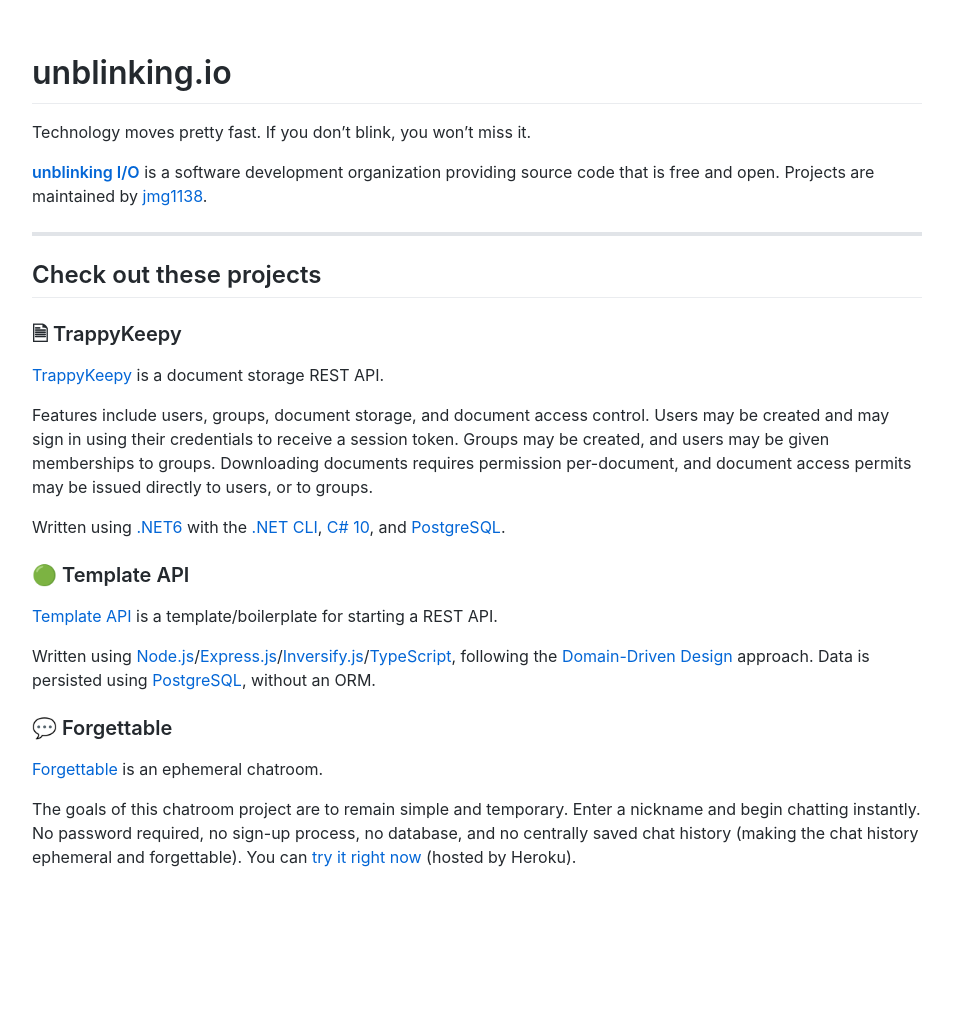
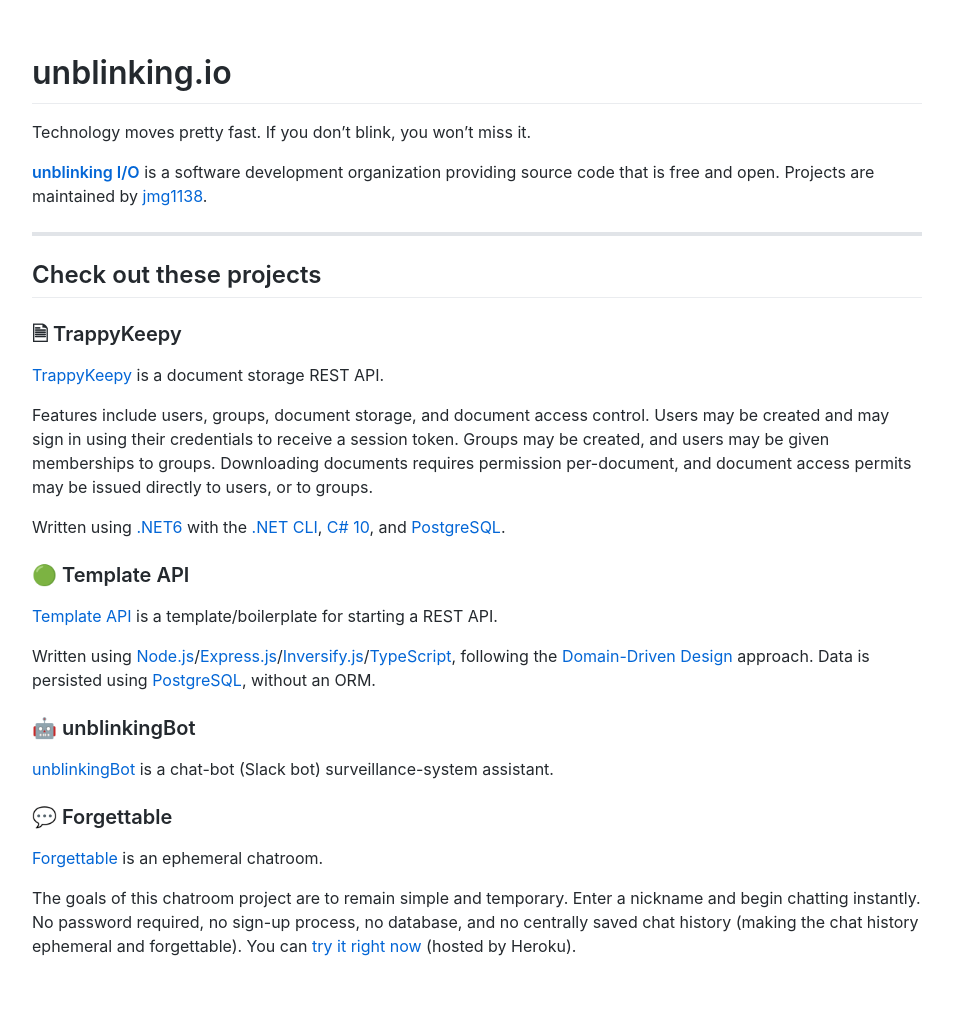
Before and after one commit to unblinking/www.unblinking.io, a Jekyll site: the page built from index.md, in a window 1280 px wide. Shown: the whole page, without its empty margins (163-1116 px from the left). Built offline with Jekyll 4.4.1, drawn with Linux system fonts in a browser that asks for light colours; our own code applies the rules of GitHub Pages for plain Markdown files; before the commit the page ends 922 px from its top, so only the background shows below that.

Commit message:
Update index.md

```diff
--- a/index.md
+++ b/index.md
@@ -22,6 +22,10 @@ Written using [.NET6](https://dotnet.microsoft.com/download/dotnet/6.0) with the
 
 Written using [Node.js](https://nodejs.org/)/[Express.js](https://expressjs.com/)/[Inversify.js](https://inversify.io/)/[TypeScript](https://www.typescriptlang.org/), following the [Domain-Driven Design](https://khalilstemmler.com/articles/domain-driven-design-intro/) approach. Data is persisted using [PostgreSQL](https://www.postgresql.org/), without an ORM.
 
+### 🤖 unblinkingBot
+
+[unblinkingBot](https://www.unblinkingbot.com/) is a chat-bot (Slack bot) surveillance-system assistant.
+
 ### 💬 Forgettable
 
 [Forgettable](https://github.com/unblinking/forgettable) is an ephemeral chatroom.
```
